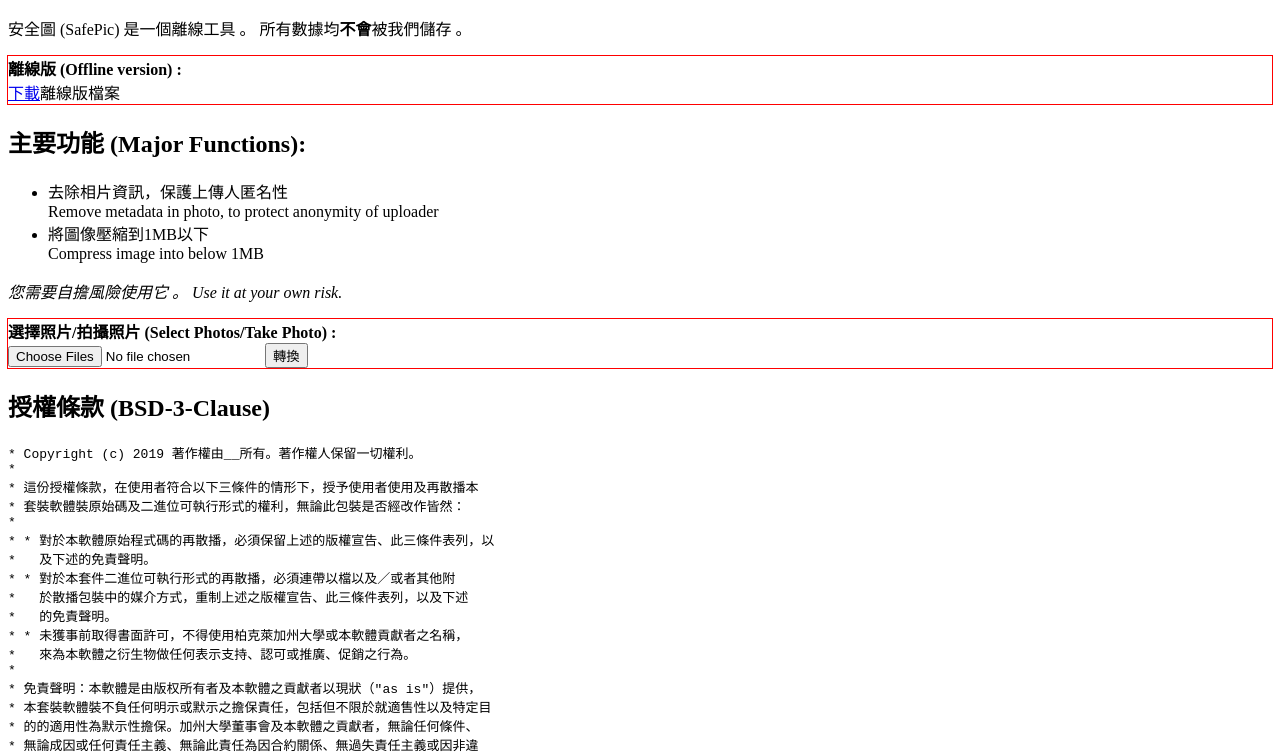
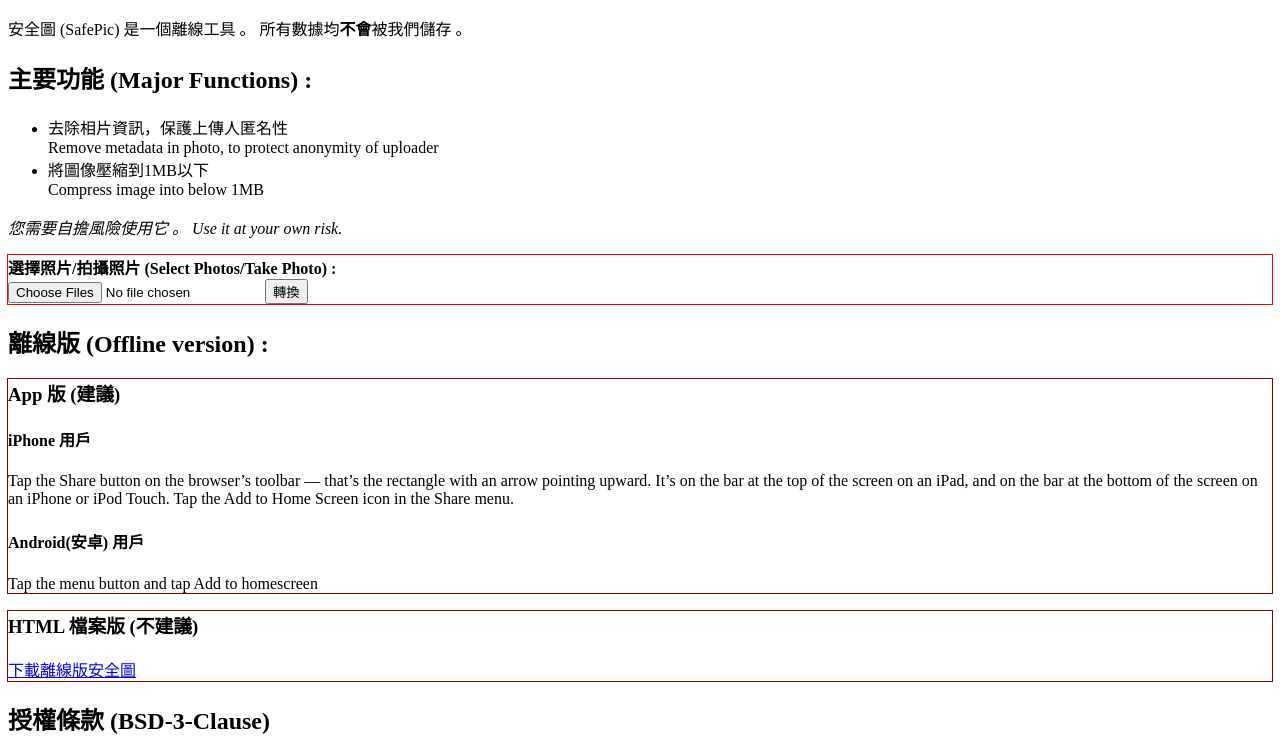
Before and after one commit to beenotung/safepic, a plain HTML site: page www/index.html in a window 1280 px wide. Shown: the top 753 px of the page. Drawn offline with Linux system fonts and the light colour scheme.

Commit message:
move offline download less ambigious; added guide to install PWA;

```diff
--- a/www/index.html
+++ b/www/index.html
@@ -43,33 +43,11 @@
         所有數據均<strong>不會</strong>被我們儲存
         。
 	</p>
-	<div style="outline: 1px red solid">
-		<label style="font-weight: bold">
-			離線版
-			(Offline version)
-			:
-		</label>
-		<br/>
-		<a id="offline" download="index_offline.html">下載</a>離線版檔案
-		<script>
-			var xhr = new XMLHttpRequest();
-			xhr.open('GET', 'index_offline.html', true);
-			xhr.responseType = 'blob';
-			xhr.onload = function () {
-				var blob = xhr.response;
-				window.URL.createObjectURL(blob);
-				var offline = document.getElementById('offline');
-				offline.setAttribute('href', window.URL.createObjectURL(blob));
-				console.log('done');
-			};
-			xhr.send();
-		</script>
-	</div>
-
 
 	<h2>
 		主要功能
-		(Major Functions):
+		(Major Functions)
+		:
 	</h2>
 	<ul>
 		<li>
@@ -101,6 +79,37 @@
 	<button type="button" onclick="handleInput()">轉換</button>
 	<div id="output"></div>
 	</div>
+
+	<h2>
+		離線版
+		(Offline version)
+		:
+	</h2>
+	<div style="outline: 1px darkred solid">
+		<h3>App 版 (建議)</h3>
+		<h4>iPhone 用戶</h4>
+		Tap the Share button on the browser’s toolbar — that’s the rectangle with an arrow pointing upward. It’s on the bar at the top of the screen on an iPad, and on the bar at the bottom of the screen on an iPhone or iPod Touch. Tap the Add to Home Screen icon in the Share menu.
+		<h4>Android(安卓) 用戶</h4>
+		Tap the menu button and tap Add to homescreen
+	</div>
+	<div style="outline: 1px darkred solid">
+		<h3>HTML 檔案版 (不建議)</h3>
+		<a id="offline" download="index_offline.html">下載離線版安全圖</a>
+		<script>
+			var xhr = new XMLHttpRequest();
+			xhr.open('GET', 'index_offline.html', true);
+			xhr.responseType = 'blob';
+			xhr.onload = function () {
+				var blob = xhr.response;
+				window.URL.createObjectURL(blob);
+				var offline = document.getElementById('offline');
+				offline.setAttribute('href', window.URL.createObjectURL(blob));
+				console.log('done');
+			};
+			xhr.send();
+		</script>
+	</div>
+
 
 	<div id="license">
 		<h2>授權條款 (BSD-3-Clause)</h2>
```
